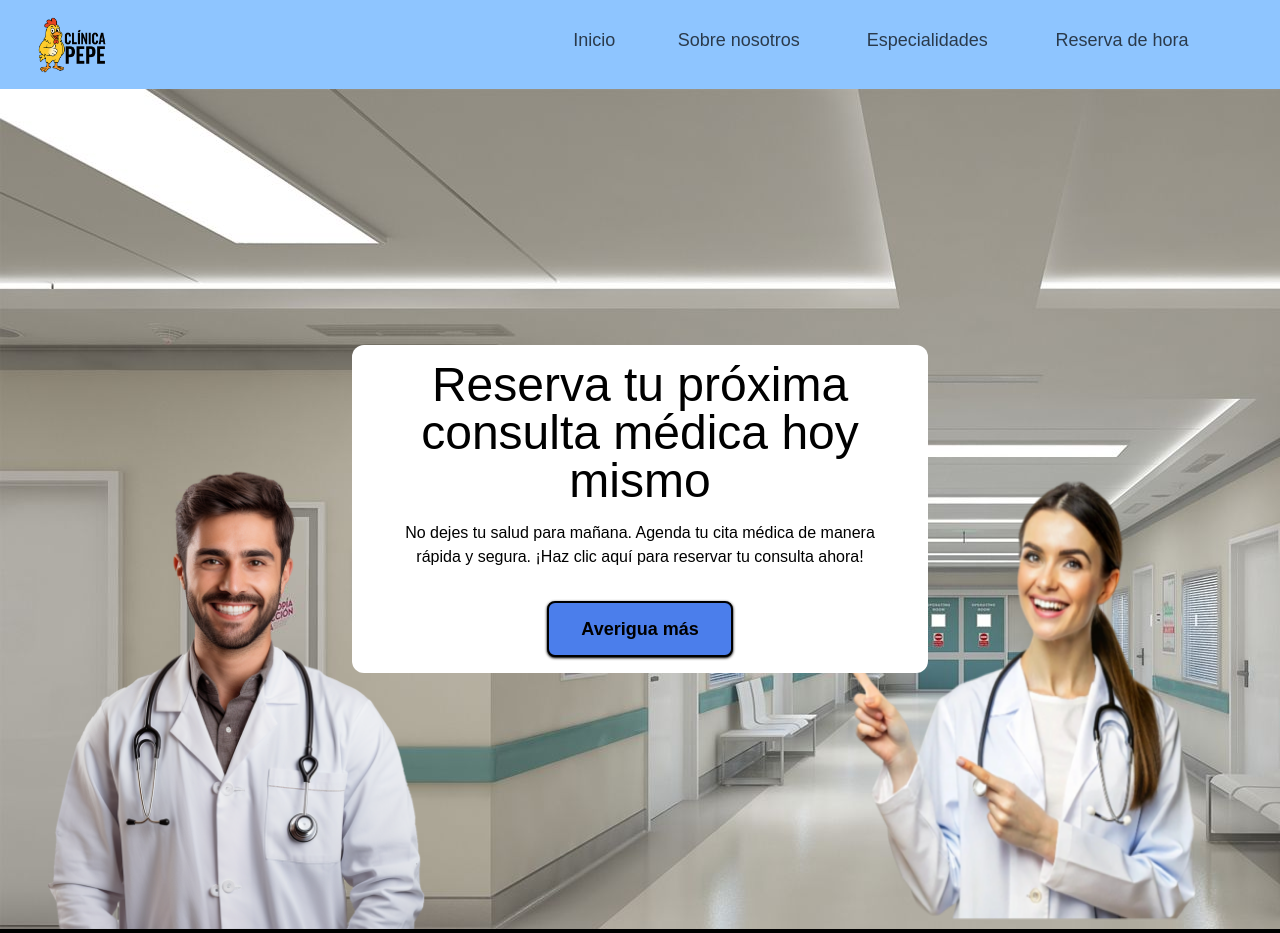
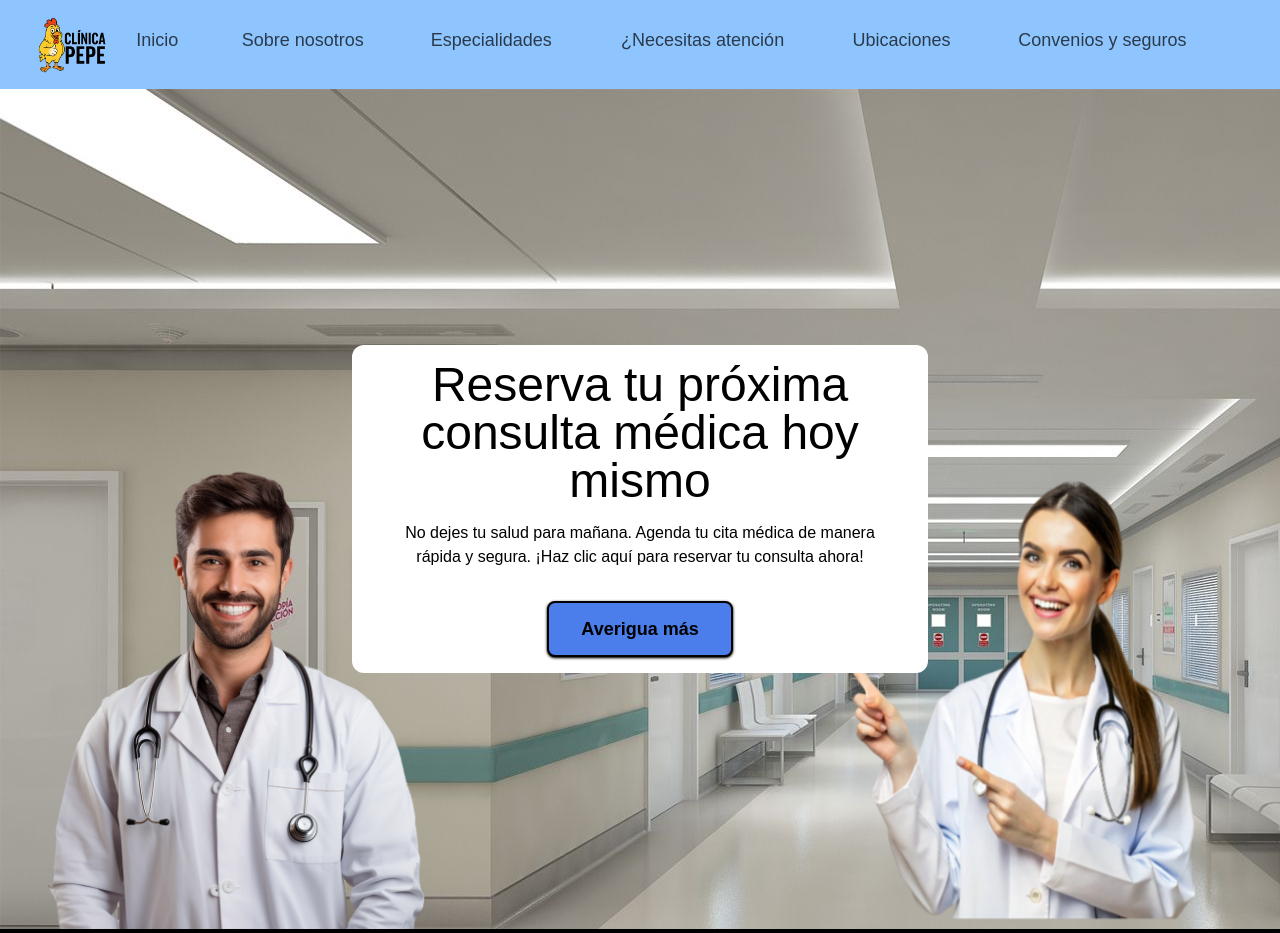
Before and after one commit to rockbell-E/clinica-pepe, an Astro site: page / in a window 1280 px wide. Built offline with nearby package versions, Linux system fonts and the light colour scheme; Astro itself is replaced by a stand-in of ours.

Commit message:
Se agregaron opciones al header

```diff
--- a/src/components/Header.astro
+++ b/src/components/Header.astro
@@ -15,7 +15,9 @@ import HeaderButton from "./HeaderButton.astro";
             <HeaderButton href="/" >Inicio</HeaderButton>
             <HeaderButton href="/nosotros">Sobre nosotros</HeaderButton>
             <HeaderButton href="/especialidades">Especialidades</HeaderButton>
-            <HeaderButton href="/reserva">Reserva de hora</HeaderButton>
+            <HeaderButton href="/reserva">¿Necesitas atención</HeaderButton>
+            <HeaderButton href="/ubicaciones">Ubicaciones</HeaderButton>
+            <HeaderButton href="/convenios">Convenios y seguros</HeaderButton>
         </nav>
     </div>
 </header>
```
